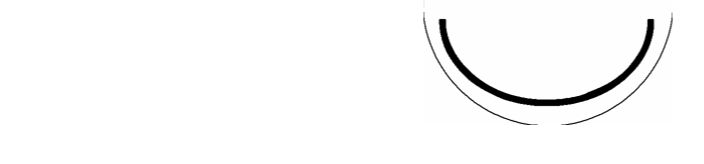
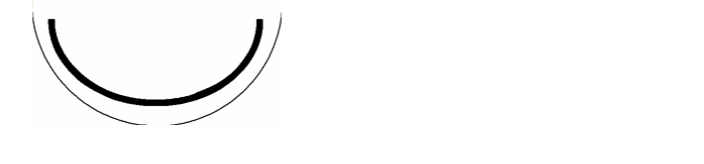
Before and after one commit to HYYQI/kill_your_eyes, a plain HTML site: page index.html in a window 1280 px wide. Shown: the whole page, without its empty margins (92-796 px from the left). Drawn offline with Linux system fonts and the light colour scheme.

Commit message:
重新定位

```diff
--- a/index.html
+++ b/index.html
@@ -19,8 +19,8 @@
     .gif {
       position: absolute;
       top: 50%;
-      left: 50%;
-      transform: translate(-50%, -50%);
+      left: 0%;
+      transform: translate(50%, -50%);
     }
   </style>
 </head>
```
